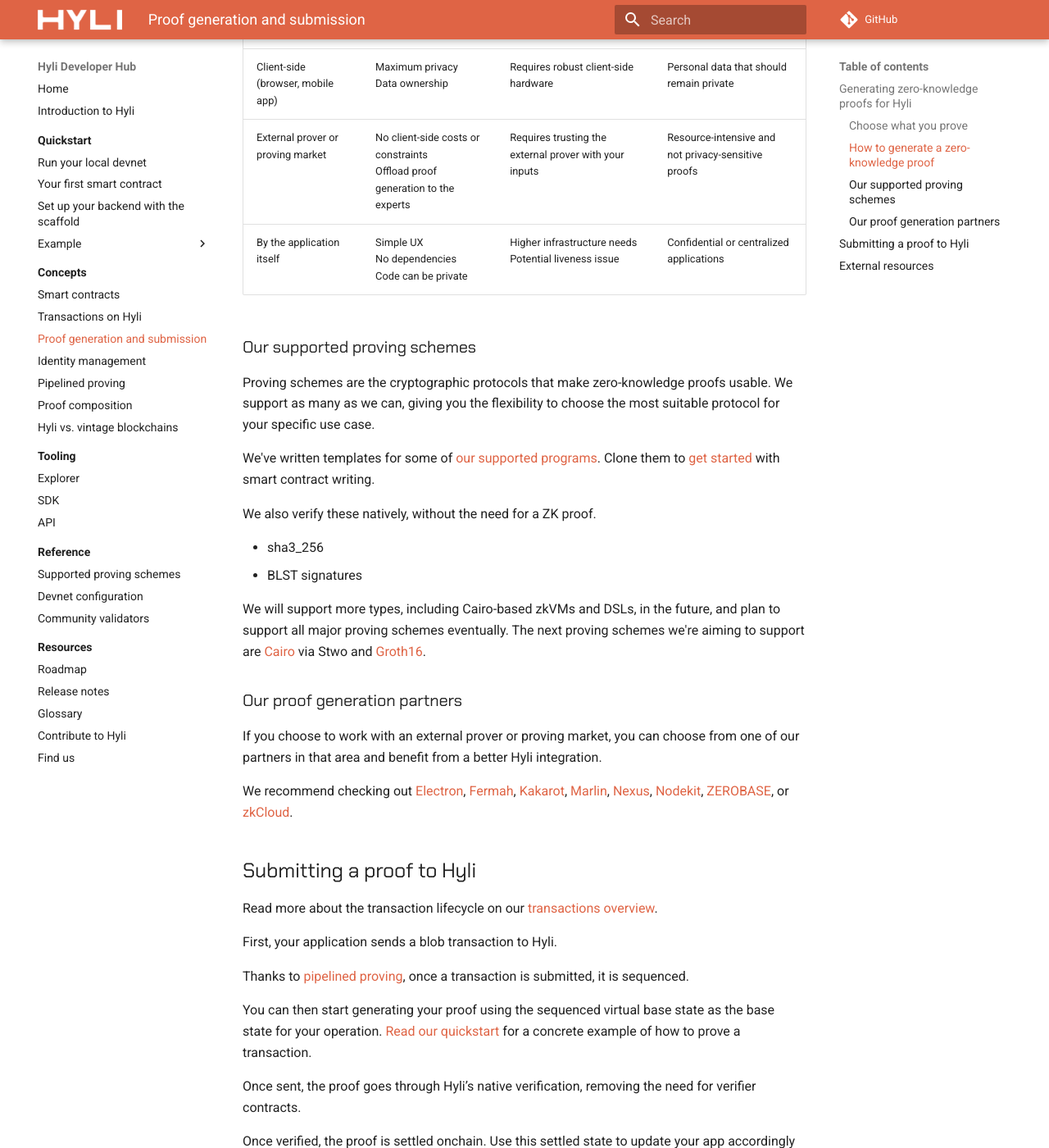
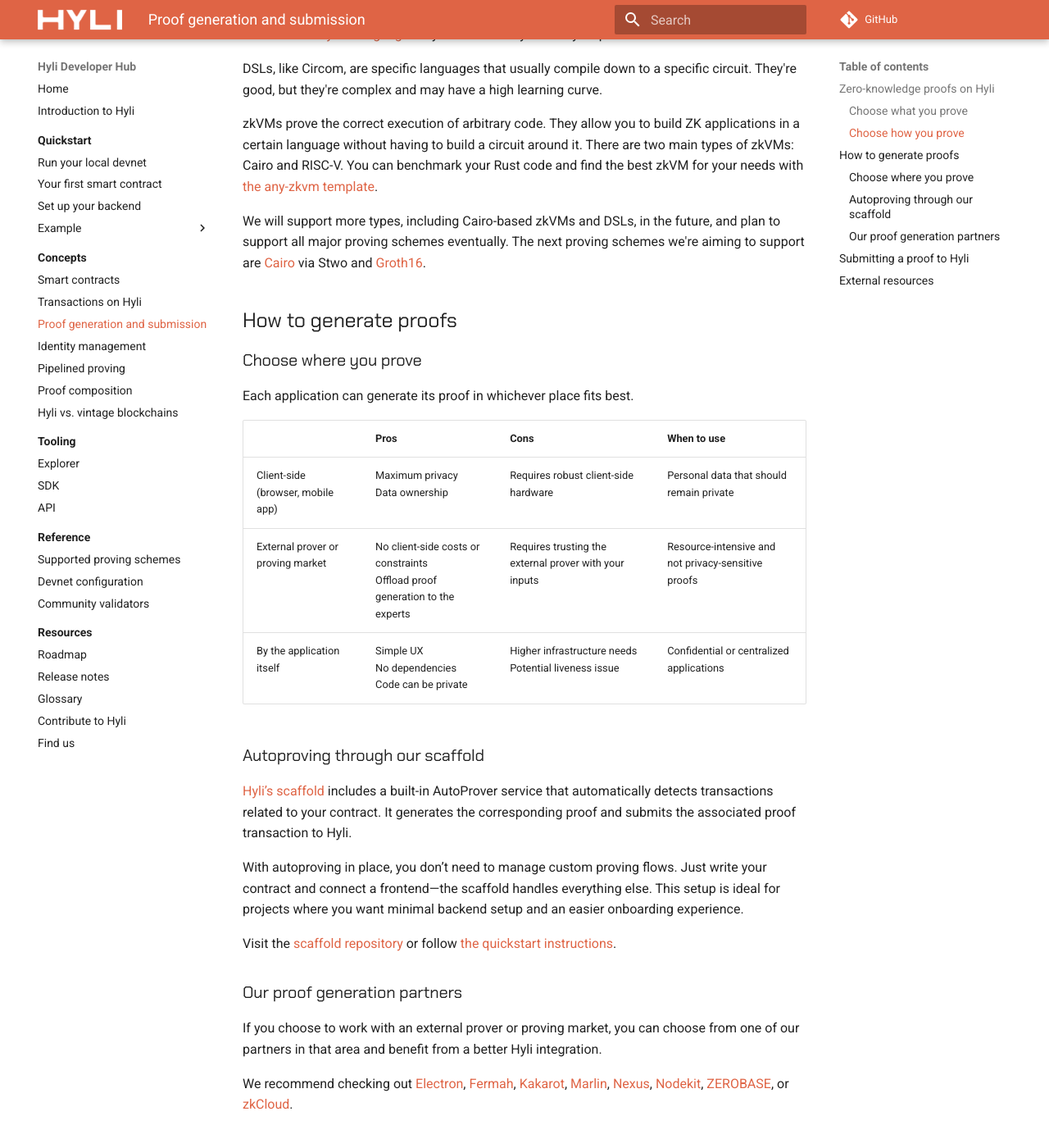
Before and after one commit to Hyle-org/devhub-hyle, an MkDocs documentation site: the page built from docs/concepts/proof-generation.md, in a window 1280 px wide and 1400 px high, scrolled down 1005 px. Shown: the whole window at 82% size. Built offline with MkDocs 1.6.1 and Material for MkDocs 9.7.7, drawn with Linux system fonts in a browser that asks for light colours; plug-ins that fetch from the network failed and are left out; comment, search, counter and statistics services are not loaded; some of the changed text lies outside the part shown.

Commit message:
✨ add scaffold to concept page (#84)
* ✨ add scaffold to concept page

* max comments

```diff
--- a/docs/concepts/proof-generation.md
+++ b/docs/concepts/proof-generation.md
@@ -6,7 +6,7 @@
 
 If you're a complete beginner with zero-knowledge proofs, [our no-code introduction](https://blog.hyli.org/a-simple-introduction-to-zero-knowledge-proofs-zkp/) might help.
 
-## Generating zero-knowledge proofs for Hyli
+## Zero-knowledge proofs on Hyli
 
 ### Choose what you prove
 
@@ -14,13 +14,29 @@
 
 Each app developer also defines what the **public and private inputs** of their app will be: what information should remain private and what should go onchain?
 
-### How to generate a zero-knowledge proof
+### Choose how you prove
+
+We support as many proving schemes we can, giving you the flexibility to choose the most suitable protocol for your specific use case.
+
+We've written templates for some of [our supported programs](../reference/supported-proving-schemes.md). Clone them to [get started](../quickstart/your-first-smart-contract.md) with smart contract writing.
+
+We also verify these natively, without the need for a ZK proof.
+
+- sha3_256
+- BLST signatures
+- Secp256k1 signatures
 
 There are [many ZK languages](https://github.com/microbecode/zk-languages). Hyli aims to verify as many as possible.
 
 DSLs, like Circom, are specific languages that usually compile down to a specific circuit. They're good, but they're complex and may have a high learning curve.
 
 zkVMs prove the correct execution of arbitrary code. They allow you to build ZK applications in a certain language without having to build a circuit around it. There are two main types of zkVMs: Cairo and RISC-V. You can benchmark your Rust code and find the best zkVM for your needs with [the any-zkvm template](https://github.com/MatteoMer/any-zkvm).
+
+We will support more types, including Cairo-based zkVMs and DSLs, in the future, and plan to support all major proving schemes eventually. The next proving schemes we're aiming to support are [Cairo](https://www.cairo-lang.org/docs/) via Stwo and [Groth16](https://github.com/arkworks-rs/groth16).
+
+## How to generate proofs
+
+### Choose where you prove
 
 Each application can generate its proof in whichever place fits best.
 
@@ -30,18 +46,14 @@
 | External prover or proving market | No client-side costs or constraints<br>Offload proof generation to the experts | Requires trusting the external prover with your inputs  | Resource-intensive and not privacy-sensitive proofs |
 | By the application itself         | Simple UX<br>No dependencies<br>Code can be private                            | Higher infrastructure needs<br>Potential liveness issue | Confidential or centralized applications            |
 
-### Our supported proving schemes
+### Autoproving through our scaffold
 
-Proving schemes are the cryptographic protocols that make zero-knowledge proofs usable. We support as many as we can, giving you the flexibility to choose the most suitable protocol for your specific use case.
+[Hyli’s scaffold](https://github.com/hyli-org/app-scaffold) includes a built-in AutoProver service that automatically detects transactions related to your contract. It generates the corresponding proof and submits the associated proof transaction to Hyli.
 
-We've written templates for some of [our supported programs](../reference/supported-proving-schemes.md). Clone them to [get started](../quickstart/your-first-smart-contract.md) with smart contract writing.
+With autoproving in place, you don’t need to manage custom proving flows. Just write your contract and connect a frontend—the scaffold handles everything else.
+This setup is ideal for projects where you want minimal backend setup and an easier onboarding experience.
 
-We also verify these natively, without the need for a ZK proof.
-
-- sha3_256
-- BLST signatures
-
-We will support more types, including Cairo-based zkVMs and DSLs, in the future, and plan to support all major proving schemes eventually. The next proving schemes we're aiming to support are [Cairo](https://www.cairo-lang.org/docs/) via Stwo and [Groth16](https://github.com/arkworks-rs/groth16).
+Visit the [scaffold repository](https://github.com/hyli-org/app-scaffold) or follow [the quickstart instructions](../quickstart/scaffold.md).
 
 ### Our proof generation partners
 
```
Also changed, not shown: docs/quickstart/scaffold.md (+1 -1 lines).
